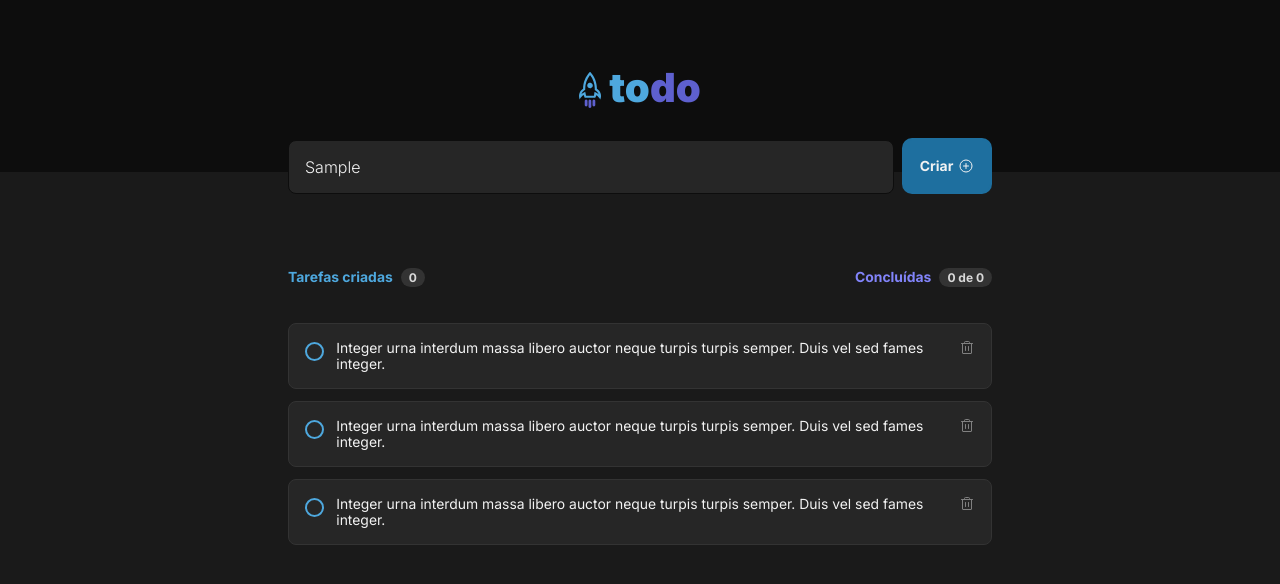
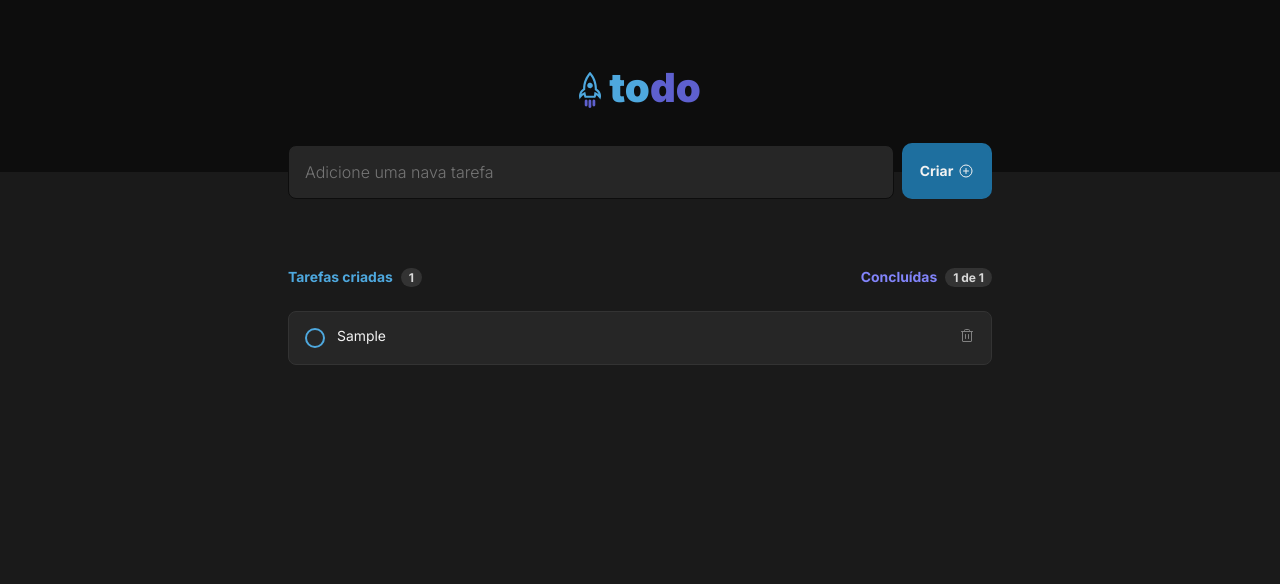
Before and after one commit to FernandoLelis/Desafio-01-todo-list, a React (Vite) app in the folder todo-list/: page / in a window 1280 px wide. Both pictures are taken after typing "Sample" into the empty fields and a click on the button "Criar". Shown: the top 584 px of the page. Built offline with nearby package versions, Linux system fonts and the light colour scheme.

Commit message:
Questões resolvidas: Key, deletar, isComplete

```diff
--- a/todo-list/src/App.jsx
+++ b/todo-list/src/App.jsx
@@ -1,5 +1,4 @@
 import { Header } from './components/Header';
-import { NewTask } from './components/NewTask';
 import { Tasks } from './components/Tasks';
 
 import './global.css';
@@ -14,7 +13,6 @@ function App() {
       <Header />
 
       <div className={styles.wrapper}>
-        <NewTask />
 
         <Tasks />
 
--- a/todo-list/src/components/NewTask.jsx
+++ b/todo-list/src/components/NewTask.jsx
@@ -1,35 +1,30 @@
-import { PlusCircle } from 'phosphor-react';
+import { Trash } from 'phosphor-react';
+
 
 import styles from './NewTask.module.css';
+import { v4 as uuidv4 } from 'uuid';
+
+export function NewTask({ newTask, isComplete, onDeleteTask }) {
+    function handleDeleteTask() {
+
+        onDeleteTask(newTask);
+    }
 
 
-const tasksList = [
-    1,
-    2,
-  ]
+    const uuid = uuidv4();
 
-  function handleCreateNewTask() {
-    event.preventDefault();
-
-    tasksList.push(3);
-
-    console.log(tasksList);
-  }
-
-export function NewTask() {
     return (
         <div className={styles.newTask}>
-            <form onSubmit={handleCreateNewTask} className={styles.newTaskForm}>
+            <div className={styles.checkBox}>
 
-                <textarea
-                placeholder="Adicione uma nava tarefa"
-                />
+                <input type="checkbox" id={uuid} defaultChecked={isComplete} />
+                <label htmlFor={uuid}>{newTask}</label>
 
-                <button type="submit">
-                    Criar
-                    <PlusCircle size={16} />
-                </button>
-            </form>
+            </div>
+
+           <button onClick={handleDeleteTask} title="Deletar Tarefa">
+                <Trash size={16} />
+            </button>
         </div>
-    );
+    )
 }
--- a/todo-list/src/components/NewTask.module.css
+++ b/todo-list/src/components/NewTask.module.css
@@ -1,56 +1,59 @@
-.newTask {
+.newTask{
+    background: var(--gray-500);
+    border: 1px solid var(--gray-400);
+    border-radius: 8px;
+    padding: 1rem;
+
     display: flex;
-    justify-content: center;
-    padding: 0;
+    align-items:flex-start;
+    justify-content: space-between;
 
-    margin-top: -4rem;
+    gap: 0.75rem;
 }
 
-.newTaskForm {
-    width: 100%;
-    max-width: 46rem;
-    margin: 0 auto;
-    padding: 0;
+.newTask + .newTask {
+    margin-top: 0.75rem;
+}
 
-    display: grid;
-    grid-template-columns: 1fr 90px;
-    gap: 0.5rem;
+.checkBox > label {
+    display: flex;
+    align-items: flex-start;
+    justify-content: space-between;
+    cursor: pointer;
+    color: var(--gray-100);
+    font-weight: 400;
+    font-size: 0.87rem;
+}
+
+.checkBox input[type="checkbox"] {
+    display: none;
+}
+
+.checkBox input + label::before {
+    content: "";
+    width: 1rem;
+    height: 1rem;
+    border-radius: 25px;
+    background: transparent;
+    border: 2px solid var(--blue);
+    display: inline-block;
+    vertical-align: middle;
+    margin-right: 0.75rem;
+}
+
+.checkBox input:checked + label::before {
+    background: url("/src/assets/checked.svg");
+    background-color: var(--purpleDark);
+    background-position: center;
+    border: 2px solid var(--purpleDark);
 
 }
 
-.newTaskForm textarea {
-    background: var(--gray-500);
-    border: 1px solid var(--gray-700);
-    border-radius: 8px;
-    color: var(--gray-100);
-    font-weight: 300;
-    font-size: 1rem;
-    resize: none;
-    height: 3.37rem;
-    padding: 1rem;
-
-
+.newTask button {
+    background: transparent;
+    border: 0;
+    color: var(--gray-300);
+    cursor: pointer;
+    line-height: 0;
+    border-radius: 2px;
 }
-
-.newTaskForm button[type=submit] {
-    background: var(--blueDark);
-    color: var(--gray-100);
-    font-size: 0.87rem;
-    font-weight: bold;
-    border: 0;
-    height: 3.25rem;
-    margin: 0 auto;
-    padding: 0 1rem;
-    border-radius: 8px;
-    cursor: pointer;
-
-    display: flex;
-    align-items: center;
-    gap: 0.3rem;
-
-    transition: background-color 0.1s;
-}
-
-.newTaskForm button[type=submit]:hover {
-    background: var(--blue);
-}
--- a/todo-list/src/components/TaskasList.jsx
+++ /dev/null
@@ -1,18 +0,0 @@
-import { Trash } from 'phosphor-react';
-import { v4 as uuidv4 } from 'uuid';
-
-import styles from './TasksList.module.css';
-
-export function TasksList() {
-    return (
-        <div className={styles.tasksList}>
-            <div className={styles.checkBox}>
-                <input type="checkbox" name="" id="check" />
-                <label for="check">Integer urna interdum massa libero auctor neque turpis turpis semper. Duis vel sed fames integer.</label>
-            </div>
-           <button title="Deletar Tarefa">
-                <Trash size={16} />
-            </button>
-        </div>
-    )
-}
--- a/todo-list/src/components/Tasks.jsx
+++ b/todo-list/src/components/Tasks.jsx
@@ -1,52 +1,102 @@
-import { TasksList } from './TaskasList';
-
+import { useState } from 'react';
+import { PlusCircle } from 'phosphor-react';
 import { ClipboardText } from 'phosphor-react';
 import { v4 as uuidv4 } from 'uuid';
 
+import { NewTask } from './NewTask';
+
 import styles from './Tasks.module.css';
 
-/*
-const tasksList = [
+const task = [{
+    id: uuidv4(),
+    title: '',
+    isComplete: false,
+
+}]
+
+export function Tasks() {
+    const [newTask, setNewTask] = useState([])
+
+    const [newTaskText, setNewTaskText] = useState('')
+
+
+    function handleCreateNewTask() {
+        event.preventDefault();
+
+
+
+        setNewTask([...newTask,
             {
                 id: uuidv4(),
-    title: 'Integer urna interdum massa libero auctor neque turpis turpis semper. Duis vel sed fames integer.',
+                title: newTaskText,
                 isComplete: false,
-  },
-  {
-    id: uuidv4(),
-    title: 'Integer urna interdum massa libero auctor neque turpis turpis semper. Duis vel sed fames integer.',
-    isComplete: false,
-  },
 
-]
-*/
+            }]);
+        setNewTaskText('');
+      }
 
+      function handleNewTaskChange() {
+        setNewTaskText(event.target.value);
+      }
 
-export function Tasks() {
+      function deleteTask(newTaskToDelete) {
+           const tasksWithoutDeleteOne = newTask.filter(newTask => {
+                return newTask !== newTaskToDelete;
+            })
+
+            setNewTask(tasksWithoutDeleteOne);
+        }
+
     return (
+        <>
+            <form onSubmit={handleCreateNewTask} className={styles.newTaskForm}>
+                <textarea
+                    name="title"
+                    value={newTaskText}
+                    placeholder="Adicione uma nava tarefa"
+                    onChange={handleNewTaskChange}
+                />
+
+                <button type="submit">
+                    Criar
+                    <PlusCircle size={16} />
+                </button>
+            </form>
             <article className={styles.tasks}>
+
                 <header>
-                <di className={styles.created}>
+                    <div className={styles.created}>
                         <p>Tarefas criadas</p>
-                    <span>0</span>
-                </di>
+                        <span>{newTask.length}</span>
+                    </div>
                     <div className={styles.done}>
                     <p>Concluídas</p>
-                <span>0 de 0</span>
+                    <span>{newTask.length} de {newTask.length}</span>
                     </div>
                 </header>
-                {/*
+
+                    {
+                    newTask.length === 0 ?
                         <div className={styles.empty}>
                             <ClipboardText size={56} />
                             <strong>Você ainda não tem tarefas cadastradas</strong>
                             <p>Crie tarefas e organize seus itens a fazer</p>
+                        </div> :
+                        <div className={styles.tasksList}>
+                        {newTask.map(newTask => {
+                            return (
+                                <NewTask
+                                    key={newTask.id}
+                                    newTask={newTask.title}
+                                    isComplete={newTask.isComplete}
+                                    onDeleteTask={deleteTask}
+                                />
+                            )
+                        })}
                     </div>
-            */}
-                  <TasksList />
-                  <TasksList />
-                  <TasksList />
+                    }
+            </article>
+        </>
 
-
-        </article>
     )
 }
--- a/todo-list/src/components/Tasks.module.css
+++ b/todo-list/src/components/Tasks.module.css
@@ -1,6 +1,57 @@
 .tasks {
     display: grid;
-    gap: 0.75rem;
+}
+
+.newTaskForm {
+    width: 100%;
+    max-height: 3.37rem;
+    max-width: 46rem;
+    margin: 0 auto;
+    padding: 0;
+
+    margin-top: -3.7rem;
+
+    display: grid;
+    grid-template-columns: 1fr 90px;
+    gap: 0.5rem;
+
+}
+
+.newTaskForm textarea {
+    background: var(--gray-500);
+    border: 1px solid var(--gray-700);
+    border-radius: 8px;
+    color: var(--gray-100);
+    font-weight: 300;
+    font-size: 1rem;
+    resize: none;
+    height: 3.37rem;
+    padding: 1rem;
+
+
+}
+
+.newTaskForm button[type=submit] {
+    background: var(--blueDark);
+    color: var(--gray-100);
+    font-size: 0.87rem;
+    font-weight: bold;
+    border: 0;
+    height: 3.25rem;
+    margin: 0 auto;
+    padding: 0 1rem;
+    border-radius: 8px;
+    cursor: pointer;
+
+    display: flex;
+    align-items: center;
+    gap: 0.3rem;
+
+    transition: background-color 0.1s;
+}
+
+.newTaskForm button[type=submit]:hover {
+    background: var(--blue);
 }
 
 .tasks > header {
@@ -68,3 +119,7 @@
 .empty strong {
     margin-top: 1rem;
 }
+
+.tasksList {
+    display: grid;
+}
--- a/todo-list/src/components/TasksList.module.css
+++ /dev/null
@@ -1,57 +0,0 @@
-.tasksList {
-    background: var(--gray-500);
-    border: 1px solid var(--gray-400);
-    border-radius: 8px;
-    padding: 1rem;
-
-    display: flex;
-    align-items:flex-start;
-    justify-content: space-between;
-
-    gap: 0.75rem;
-}
-
-.checkBox > label {
-    display: flex;
-    align-items: flex-start;
-    justify-content: space-between;
-    cursor: pointer;
-    color: var(--gray-100);
-    font-weight: 400;
-    font-size: 0.87rem;
-}
-
-
-
-.checkBox input[type="checkbox"] {
-    display: none;
-}
-
-.checkBox input + label::before {
-    content: "";
-    width: 1rem;
-    height: 0.95rem;
-    border-radius: 25px;
-    background: transparent;
-    border: 2px solid var(--blue);
-    display: inline-block;
-    vertical-align: middle;
-    margin-right: 0.75rem;
-    margin-top: 2px;
-}
-
-.checkBox input:checked + label::before {
-    background: url("/src/assets/checked.svg");
-    background-color: var(--purpleDark);
-    background-position: center;
-    border: 2px solid var(--purpleDark);
-}
-
-.tasksList button {
-    background: transparent;
-    border: 0;
-    color: var(--gray-300);
-    cursor: pointer;
-    line-height: 0;
-    border-radius: 2px;
-}
```
Lines whose indentation alone changed are shown as unchanged.
